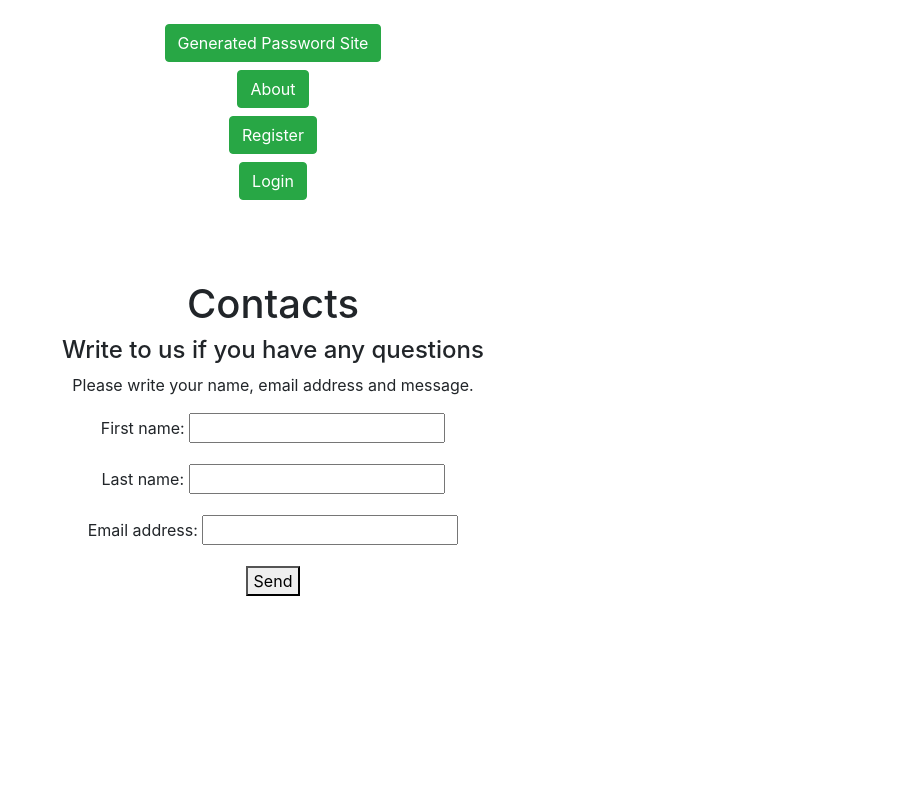
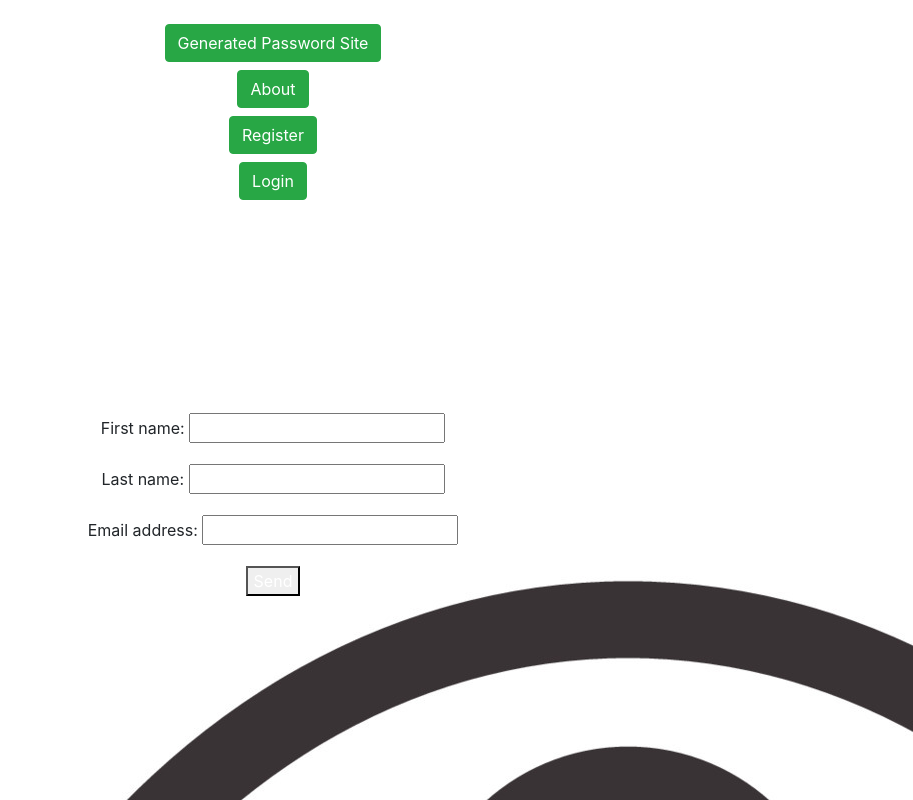
Before and after one commit to IlyaKavaleu/PasswordHelp, a Django app: page /contact in a window 1280 px wide. Shown: the whole page, without its empty margins (367-1280 px from the left). Run offline with Django 4.2, Linux system fonts and the light colour scheme.

Commit message:
Git add css

```diff
--- a/generator/admin.py
+++ b/generator/admin.py
@@ -1,5 +1,5 @@
 from django.contrib import admin
 from .models import Password_Model
 
-# Register your models here.
+# Register model to admin panel.
 admin.site.register(Password_Model)
--- a/generator/forms.py
+++ b/generator/forms.py
@@ -1,7 +1,9 @@
 from django import forms
 from .models import Password_Model
 
+
 class PasswordForm(forms.ModelForm):
+    """Form for REGISTRATION"""
     class Meta:
         model = Password_Model
         fields = ['text']
@@ -9,6 +11,7 @@ class PasswordForm(forms.ModelForm):
 
 
 class ContactForm(forms.Form):
+    """Form for SEND EMAIL"""
     first_name = forms.CharField(max_length=50)
     last_name = forms.CharField(max_length=50)
     email_address = forms.EmailField(max_length=150)
--- a/generator/models.py
+++ b/generator/models.py
@@ -2,8 +2,8 @@ from django.db import models
 from django.contrib.auth.models import User
 
 
-# Create your models here.
 class Password_Model(models.Model):
+    """Password model"""
     text = models.CharField(max_length=30)
     email_address = models.EmailField(max_length=150)
     your_password = models.CharField(max_length=25)
--- /dev/null
+++ b/generator/static/css/password_static.css
@@ -0,0 +1,7 @@
+.colorwhite {
+   color: white;
+}
+
+.black {
+        color: black;
+}
--- a/generator/templates/generator/about.html
+++ b/generator/templates/generator/about.html
@@ -15,6 +15,4 @@
 <h2>{{ about_site_dict }}</h2>
 </body>
 </div>
-
-</html>
 {% endblock content %}
--- a/generator/templates/generator/base.html
+++ b/generator/templates/generator/base.html
@@ -1,10 +1,23 @@
 <link rel="stylesheet" href="https://cdn.jsdelivr.net/npm/bootstrap@4.3.1/dist/css/bootstrap.min.css" integrity="sha384-ggOyR0iXCbMQv3Xipma34MD+dH/1fQ784/j6cY/iJTQUOhcWr7x9JvoRxT2MZw1T" crossorigin="anonymous">
+
+{% load static %}
+<link rel="stylesheet" type="text/css" href="{% static 'css/password_static.css' %}">
+
+<style>
+body {
+  background-image: url("/media/images/picture4.jpg");
+  background-size: 100hv;
+  background-attachment: fixed;
+}
+</style>
+
 
 <!DOCTYPE html>
 <html lang="en">
 <body>
 <div class="container text-center">
 <br>
+
 <h1>{% block head %}<a href="{% url 'home' %}" class="btn btn-success">Generated Password Site</a>{% endblock head %}</h1>
     <h1><a href="{% url 'about' %}" class="btn btn-success">About</a></h1>
     {% if user.is_authenticated %}
--- a/generator/templates/generator/contact.html
+++ b/generator/templates/generator/contact.html
@@ -2,14 +2,14 @@
 {% block content %}
 <div class="container text-center">
 <div style="margin:80px">
-    <h1>Contacts</h1>
-    <h4>Write to us if you have any questions</h4>
-    <p>
+    <h1 class="colorwhite">Contacts</h1>
+    <h4 class="colorwhite">Write to us if you have any questions</h4>
+    <p class="colorwhite">
 Please write your name, email address and message.    </p>
     <form method="post">
         {% csrf_token %}
         {{ form.as_p }}
-        <button type="submit">Send</button>
+        <button type="submit" class="colorwhite">Send</button>
     </form>
 </div>
 </div>
--- a/generator/templates/generator/home.html
+++ b/generator/templates/generator/home.html
@@ -1,5 +1,6 @@
 {% extends "generator/base.html" %}
 {% block content %}
+
 <div class="container text-center">
 <h1>Password Generator</h1>
 <form action="{% url 'password' %}">
@@ -12,7 +13,8 @@
         <option value="16">16</option>
         <option value="17">17</option>
         <option value="18">18</option>
-    </select> Lenght
+    </select>Lenght
+
     <br>
     <input type="checkbox" name="uppercase">Uppercase
     <br>
@@ -24,4 +26,5 @@
     <p><input type="submit" value="Generated Password" class="btn btn-primary"></p>
 </form>
 </div>
+
 {% endblock content %}
--- a/generator/views.py
+++ b/generator/views.py
@@ -6,7 +6,6 @@ from django.contrib.auth.forms import UserCreationForm
 from django.contrib.auth.decorators import login_required
 from password_generator.settings import SENDER, PASSWORD
 from .forms import ContactForm
-from .models import Password_Model
 from django.core.mail import send_mail, BadHeaderError
 from django.http import HttpResponse
 import smtplib
@@ -49,7 +48,7 @@ def about(request):
 def register(request):
     """
     user registration method, by filling in UserCreationForm we,
-     if successful, register a new user and redirect
+    if successful, register a new user and redirect
     to the main page
     """
     if request.method != "POST":
--- a/password_generator/urls.py
+++ b/password_generator/urls.py
@@ -1,3 +1,5 @@
+from django.conf import settings
+from django.conf.urls.static import static
 from django.contrib import admin
 from django.urls import path, include
 from generator import views
@@ -10,5 +12,8 @@ urlpatterns = [
     path('register', views.register, name='register'),
     path('', include('django.contrib.auth.urls')),
     path("contact", views.contact, name="contact"),
+]
 
-]
+if settings.DEBUG:
+    urlpatterns += static(settings.MEDIA_URL, document_root=settings.MEDIA_ROOT)
+    urlpatterns += static(settings.STATIC_URL, document_root=settings.STATIC_ROOT)
```
Also changed, not shown: password_generator/settings.py (+5 -7 lines), db.sqlite3, media/images/picture.jpg (added), media/images/picture1.jpg (added), media/images/picture2.jpg (added), media/images/picture3.jpg (added), media/images/picture4.jpg (added).
